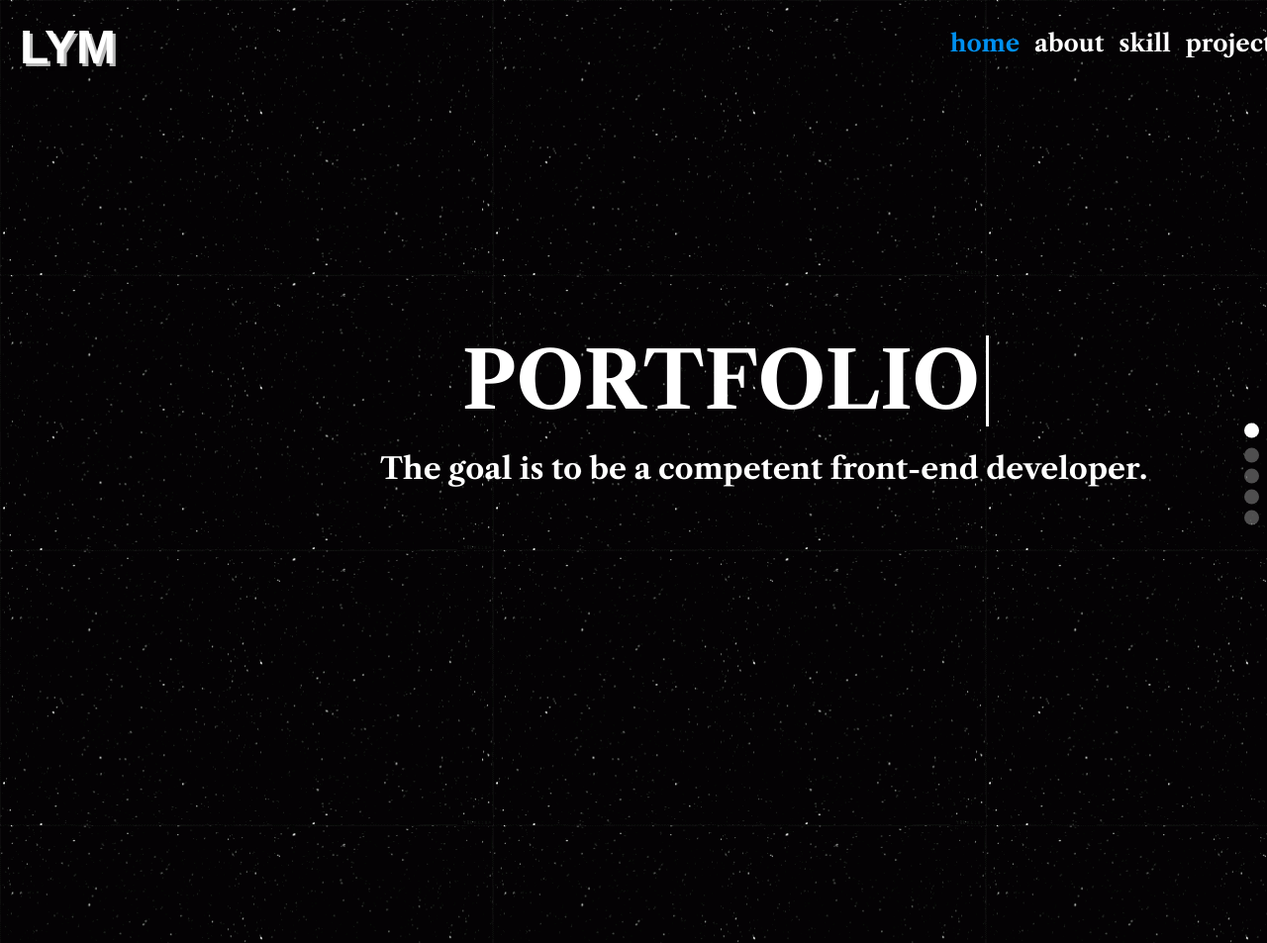
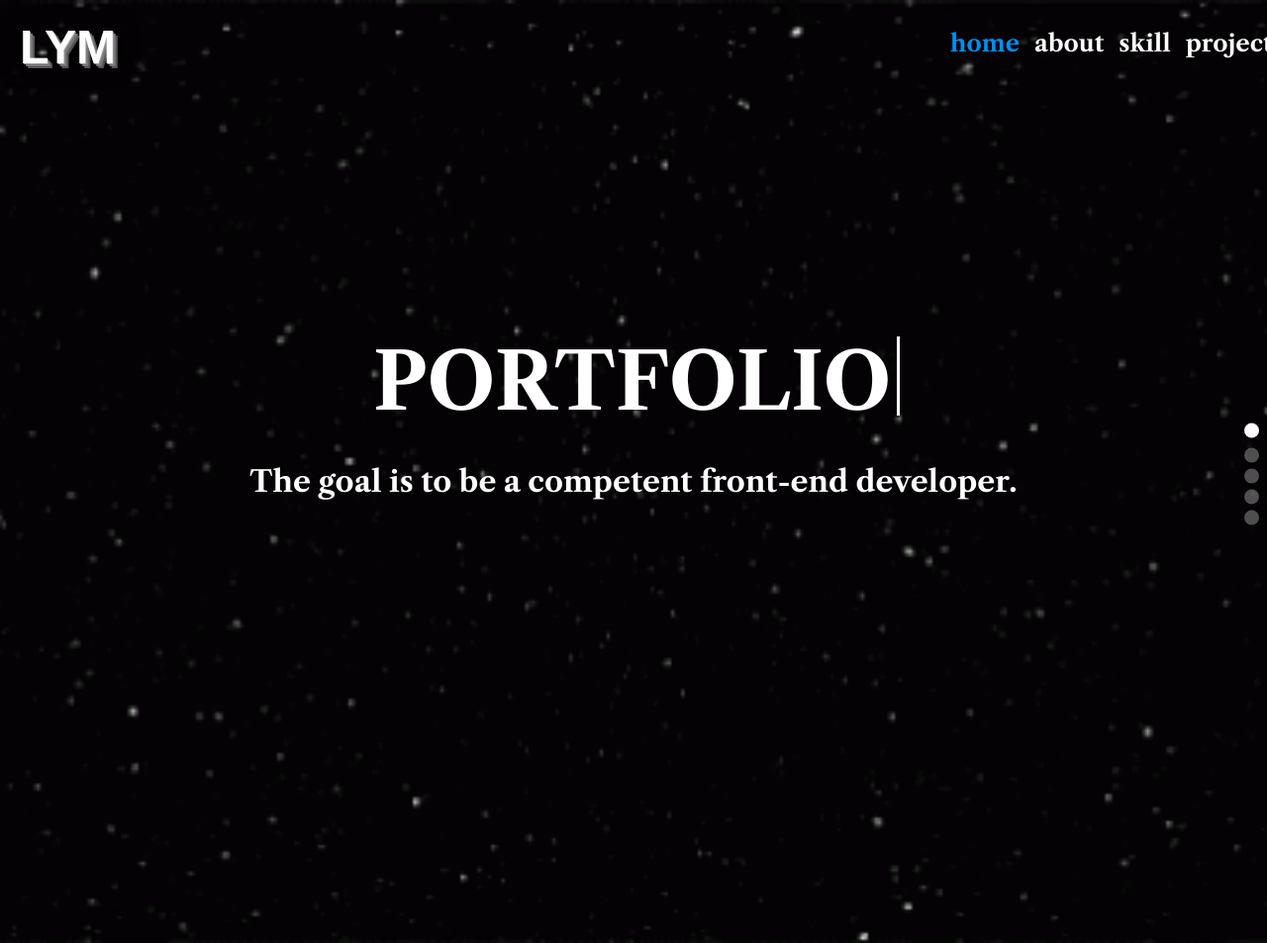
Before and after one commit to Youu99/Portfolio, a plain HTML site: page index.html in a window 1280 px wide. Shown: the whole page at 99% size. Drawn offline with nearby package versions, Linux system fonts and the light colour scheme.

Commit message:
2024-04-25

```diff
--- a/css/main.css
+++ b/css/main.css
@@ -18,23 +18,24 @@ html {
 
 /* 첫 화면 페이지 */
 
-#title_page {
-  width: 100%;
-  margin: 0 auto;
-  background: #060e1b;
-  overflow: hidden;
-  height: 953px;
-  position: absolute;
-}
 
 #Tag1{
   position: relative;
 }
 
+#title_box{
+  width: 800px;
+  height: 700px;
+  margin: 200px auto 0;
+  display: flex;
+  justify-content: start;
+  flex-direction: column;
+  align-items: center;
+}
+
 #scrollicon{
-  position: absolute;
+  margin: 200px 0 0 0;
   animation: appearDisappear infinite 2.5s;
-  top: 75%;
   width: 80px;
   height: 100px;
   cursor: pointer;
@@ -68,9 +69,7 @@ html {
 }
 
 #titleh1 {
-  position: absolute;
-  top: 30%;
-  left: 36%;
+ height: 80px;
   color: #fff;
   font-size: 80px;
   font-family: "Libre Caslon Text", serif;
@@ -81,14 +80,13 @@ html {
   white-space: nowrap;
   overflow: hidden;
   border-right: 3px solid;
+ margin: 140px 0 50px 0;
 
 
 }
 
 #title_p {
-  position: absolute;
-  top: 48%;
-  left: 30%;
+
   color: #fff;
   font-size: 30px;
   font-family: "Libre Caslon Text", serif;
@@ -114,11 +112,18 @@ html {
   font-family: 'Arial', sans-serif;
   font-size: 48px;
   font-weight: bold;
-  color: #fff;
-  text-shadow: 3px 3px 0px #bbb, 8px 8px 0px rgba(0, 0, 0, 0.15);
+  color: #fff; /* 텍스트 색상을 약간 어둡게 조정 */
+  text-shadow:
+    1px 1px 0 #999, /* 가까운 거리의 그림자 */
+    3px 3px 0 #777, /* 중간 거리의 그림자 */
+    5px 5px 0 #555, /* 더 멀리 있는 그림자 */
+    7px 7px 10px rgba(0, 0, 0, 0.7), /* 더욱 깊은 그림자 및 흐릿한 효과 */
+    0 0 25px rgba(0, 0, 0, 0.5), /* 전체적인 입체감을 강화하는 흐릿한 효과 */
+    0 0 5px rgba(0, 0, 0, 0.5); /* 텍스트 주변의 미세한 흐릿함 추가 */
   margin-left: 20px;
   padding-top: 20px;
 }
+
 
 
 
@@ -172,11 +177,17 @@ html {
 }
 
 
+.mySwiper{
+  background-image: url(../img/black-space-outer-space.gif);
+  background-position: center;
+  background-size: cover;
+}
+
+
 
 #swiper_page .swiper-slide {
   text-align: center;
   font-size: 18px;
-  background-image: url(../img/black-space-outer-space.gif);
   display: flex;
   justify-content: start;
   align-items: center;
@@ -418,7 +429,7 @@ color: #0090F0;
   left: 90%;
   color: #0090F0;
   border: 1px solid #ddd;
-
+  border-bottom: 1px so;
 }
 
 .SKILLS_b:hover {
--- a/index.html
+++ b/index.html
@@ -29,10 +29,6 @@
 <body>
 
 
-    <!-- 첫 화면 페이지 -->
-
-
-
     <!-- 스와이퍼 전체 페이지 -->
 
 
@@ -41,7 +37,8 @@
 
 
 
-        <div class="swiper mySwiper">
+        <div class="swiper mySwiper" >
+
             <div id="nav">
                 <div class="logo">LYM</div>
             </div>
@@ -52,11 +49,12 @@
 
                 <div class="swiper-slide" id="Tag1">
 
+                    <div id="title_box">
                     <h1 id="titleh1">PORTFOLIO</h1>
                     <p id="title_p">The goal is to be a competent front-end developer.</p>
 
                     <div id="scrollicon"><img src="img/scrollicon.png" alt="scrollicon"></div>
-
+                </div>
                 </div>
 
 
```
Also changed, not shown: img/peach-goma.gif.
